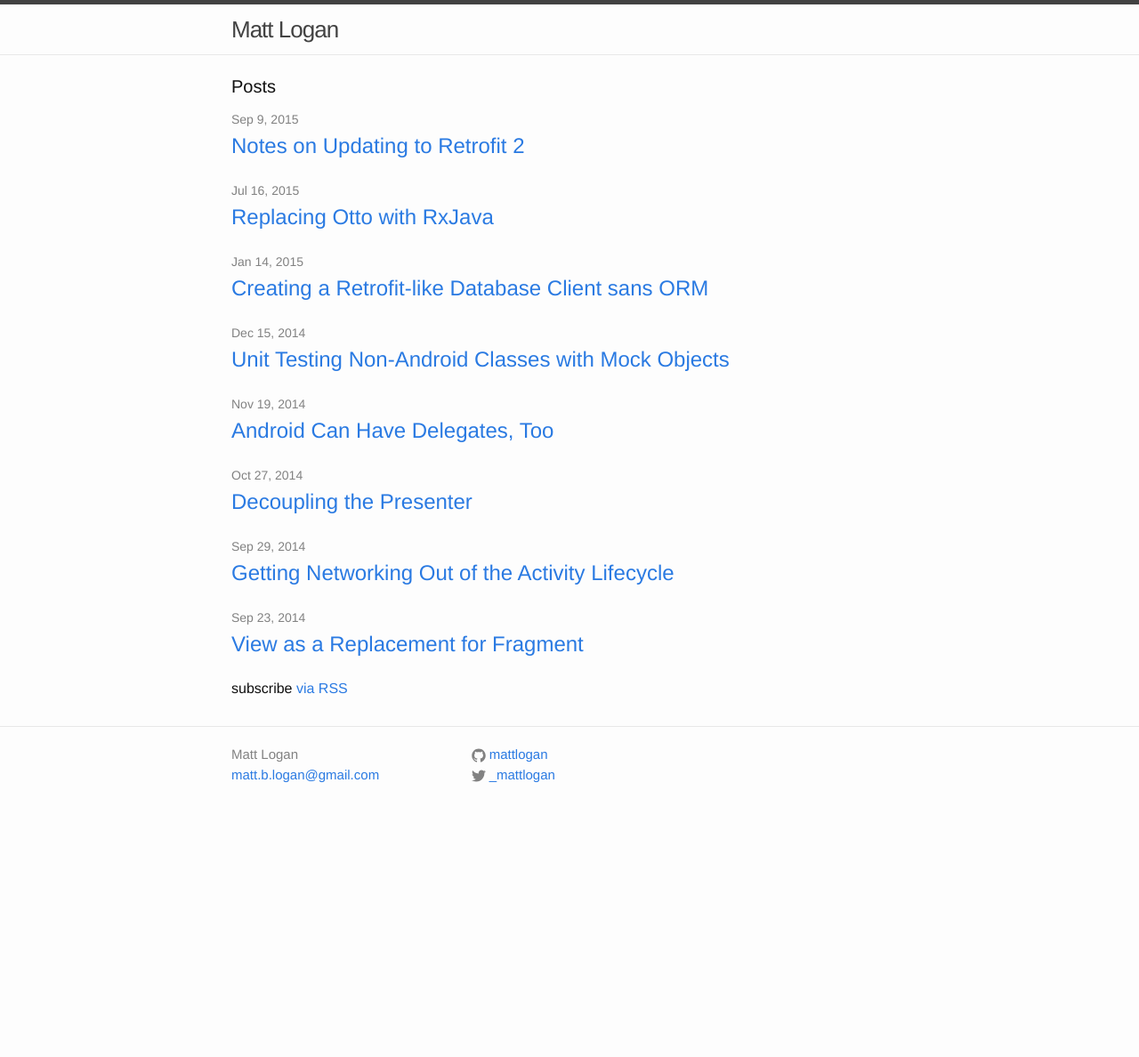
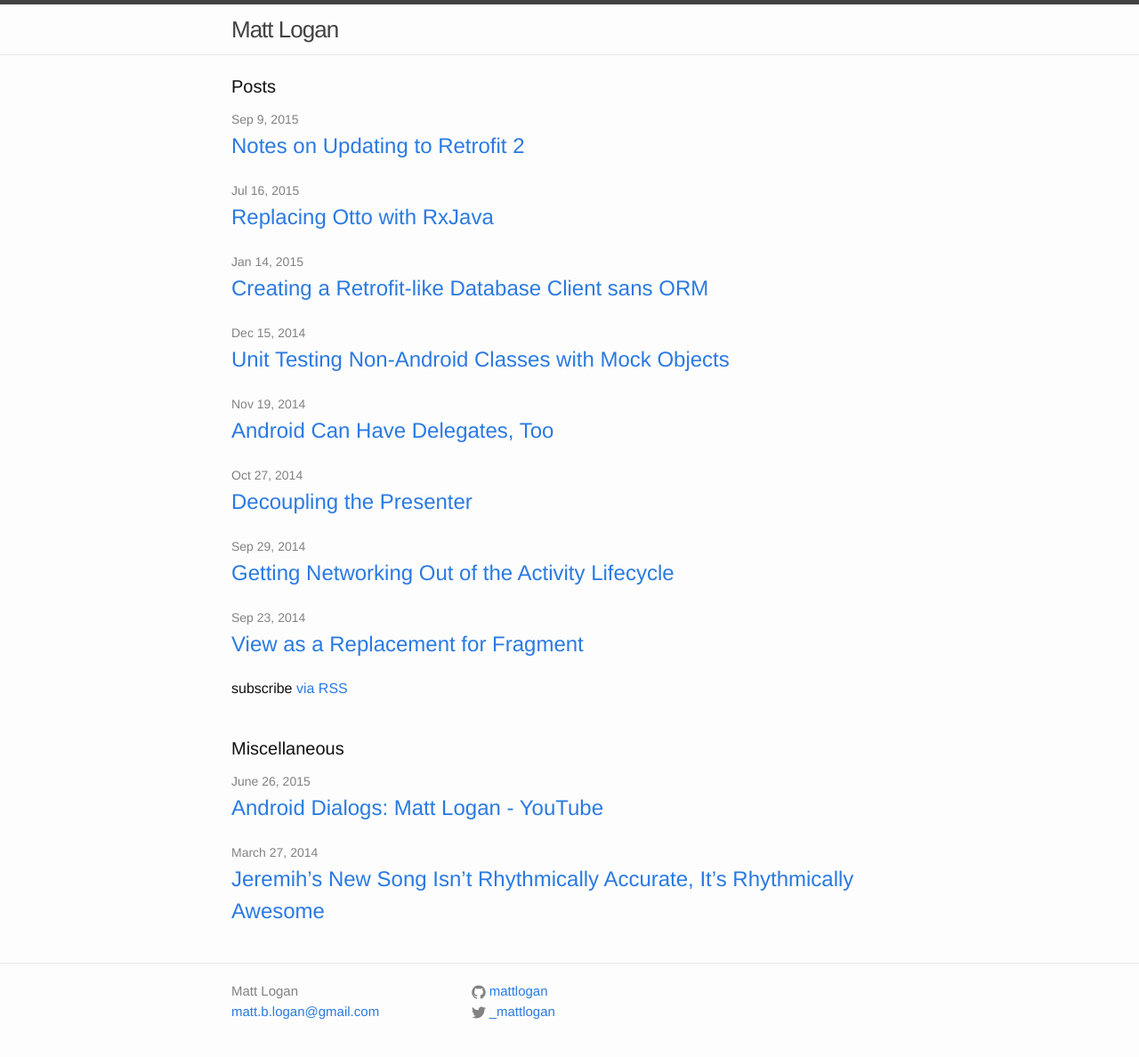
Before and after one commit to mattlogan/mattlogan.github.io, a Jekyll site: the page built from index.html, in a window 1280 px wide. Shown: the whole page at 89% size. Built offline with Jekyll 4.4.1, drawn with Linux system fonts in a browser that asks for light colours; before the commit the page ends 922 px from its top, so only the background shows below that.

Commit message:
Manually added "Miscellaneous" section to index.html

```diff
--- a/_sass/_layout.scss
+++ b/_sass/_layout.scss
@@ -188,7 +188,9 @@
     font-size: 24px;
 }
 
-
+.rss-subscribe {
+    margin-bottom: 2 * $spacing-unit;
+}
 
 /**
  * Posts
--- a/index.html
+++ b/index.html
@@ -20,4 +20,26 @@ layout: default
 
   <p class="rss-subscribe">subscribe <a href="{{ "/feed.xml" | prepend: site.baseurl }}">via RSS</a></p>
 
+  <h1 class="page-heading">Miscellaneous</h1>
+
+  <ul class="post-list">
+
+      <li>
+        <span class="post-meta">June 26, 2015</span>
+
+        <h2>
+          <a class="post-link" href="https://www.youtube.com/watch?v=yrab-BwJCEU">Android Dialogs: Matt Logan - YouTube</a>
+        </h2>
+      </li>
+
+      <li>
+        <span class="post-meta">March 27, 2014</span>
+
+        <h2>
+          <a class="post-link" href="https://coffeewithbeer.wordpress.com/2014/03/27/jeremih-rhythm/">Jeremih’s New Song Isn’t Rhythmically Accurate, It’s Rhythmically Awesome</a>
+        </h2>
+      </li>
+
+  </ul>
+
 </div>
```
